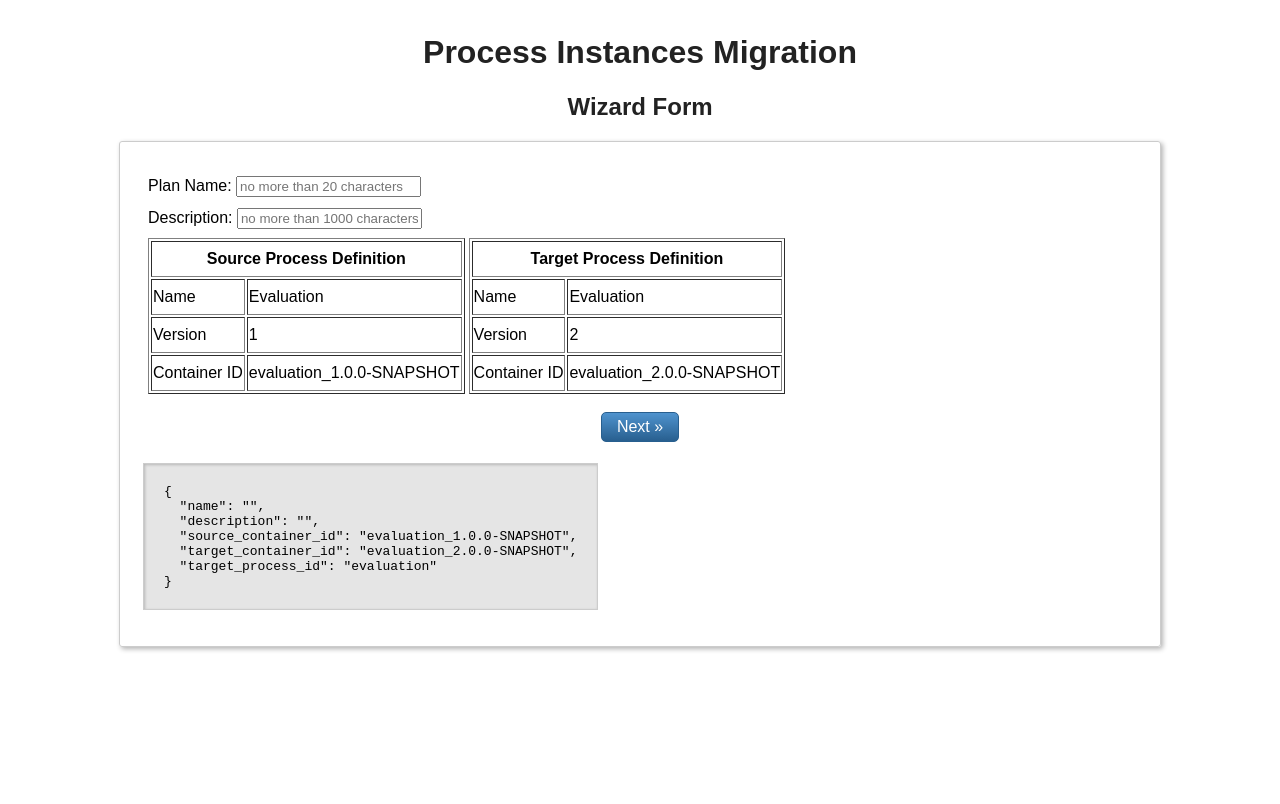
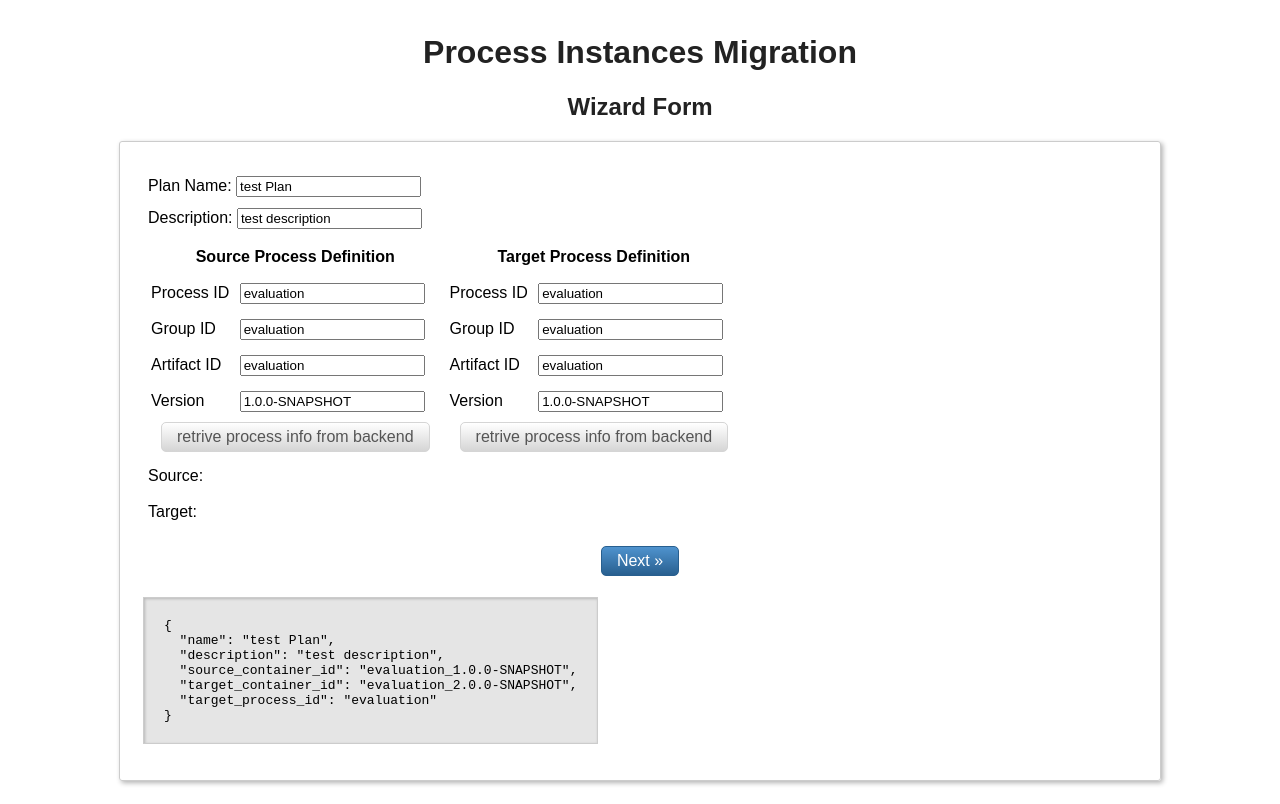
Before and after one commit to calvinzhuca/instance-gui, a React app: page / in a window 1280 px wide. Built offline with nearby package versions, Linux system fonts and the light colour scheme; the HTML template or start-up script is replaced by a standard one.

Commit message:
using real data instead of fake one

```diff
--- a/package.json
+++ b/package.json
@@ -26,6 +26,7 @@
     "@babel/core": "^7.0.0",
     "@babel/preset-env": "^7.0.0",
     "@babel/preset-react": "^7.0.0",
+    "axios": "^0.18.0",
     "babel-loader": "^8.0.0",
     "express": "^4.16.3",
     "final-form": "^4.10.0",
--- a/src/component/DefinitionMappingTable.js
+++ b/src/component/DefinitionMappingTable.js
@@ -22,6 +22,10 @@ export default class DefinitionMappingTable extends Component {
     this.handleSourceDiagramButtonClick = this.handleSourceDiagramButtonClick.bind(this);
     this.handleTargetDiagramButtonClick = this.handleTargetDiagramButtonClick.bind(this);
     this.handleMapButtonClick = this.handleMapButtonClick.bind(this);
+
+    console.log("this.props.sourceInfo.nodesForDropdown " + this.props.sourceInfo.nodesForDropdown);
+    console.log("this.props.targetInfo.nodesForDropdown " + this.props.targetInfo.nodesForDropdown);
+
   }
 
 
@@ -105,32 +109,23 @@ export default class DefinitionMappingTable extends Component {
 
   render() {
 
-    const sourceProcessDefinitions = [
-      { name: 'Name', value: 'Evaluation' },
-      { name: 'Version', value: '1' },
-      { name: 'Project/Container ID', value: 'evaluation_1.0.0-SNAPSHOT' },
-    ];
 
-    const targetProcessDefinitions = [
-      { name: 'Name', value: 'Evaluation' },
-      { name: 'Version', value: '2' },
-      { name: 'Project/Container ID', value: 'evaluation_2.0.0-SNAPSHOT' },
-    ];
+   const values = this.props.sourceInfo.values;
+   const labels = this.props.sourceInfo.labels;
+   const sourceNode = [];
+   for (var i = 0; i < values.length; i++){
+       sourceNode.push({value:values[i],label:labels[i]});
+   }
 
+   //const sourceNode = [{value:'_D3E17247-1D94-47D8-93AD-D645E317B736',label:'Self Evaluation:_D3E17247-1D94-47D8-93AD-D645E317B736'},{value:'_E35438DF-03AF-4D7B-9DCB-30BC70E7E92E',label:'PM Evaluation:_E35438DF-03AF-4D7B-9DCB-30BC70E7E92E'},{value:'_AB431E82-86BC-460F-9D8B-7A7617565B36',label:'HR Evaluation:_AB431E82-86BC-460F-9D8B-7A7617565B36'},{value:'_B8E4DA1E-A62B-49C2-9A94-FEE5F5FD2B4E',label:'Input:_B8E4DA1E-A62B-49C2-9A94-FEE5F5FD2B4E'}];
+   //const targetNode = [{value:'_D3E17247-1D94-47D8-93AD-D645E317B736',label:'Self Evaluation:_D3E17247-1D94-47D8-93AD-D645E317B736'},{value:'_E35438DF-03AF-4D7B-9DCB-30BC70E7E92E',label:'PM Evaluation:_E35438DF-03AF-4D7B-9DCB-30BC70E7E92E'},{value:'_AB431E82-86BC-460F-9D8B-7A7617565B36',label:'HR Evaluation:_AB431E82-86BC-460F-9D8B-7A7617565B36'},{value:'_B8E4DA1E-A62B-49C2-9A94-FEE5F5FD2B4E',label:'Input:_B8E4DA1E-A62B-49C2-9A94-FEE5F5FD2B4E'}];
+   const targetValues = this.props.targetInfo.values;
+   const targetLabels = this.props.targetInfo.labels;
+   const targetNode = [];
+   for (var i = 0; i < values.length; i++){
+       targetNode.push({value:targetValues[i],label:targetLabels[i]});
+   }
 
-    const sourceNode = [
-      { value: '_D3E17247-1D94-47D8-93AD-D645E317B736', label: 'Self Evaluation:_D3E17247-1D94-47D8-93AD-D645E317B736' },
-      { value: '_E35438DF-03AF-4D7B-9DCB-30BC70E7E92E', label: 'PM Evaluation:_E35438DF-03AF-4D7B-9DCB-30BC70E7E92E' },
-      { value: '_AB431E82-86BC-460F-9D8B-7A7617565B36', label: 'HR Evaluation:_AB431E82-86BC-460F-9D8B-7A7617565B36'}
-
-    ];
-
-    const targetNode = [
-      { value: '_D3E17247-1D94-47D8-93AD-D645E317B736', label: 'Self Evaluation:_D3E17247-1D94-47D8-93AD-D645E317B736' },
-      { value: '_E35438DF-03AF-4D7B-9DCB-30BC70E7E92E', label: 'PM Evaluation:_E35438DF-03AF-4D7B-9DCB-30BC70E7E92E' },
-      { value: '_AB431E82-86BC-460F-9D8B-7A7617565B36', label: 'HR Evaluation:_AB431E82-86BC-460F-9D8B-7A7617565B36'},
-      { value: '_B8E4DA1E-A62B-49C2-9A94-FEE5F5FD2B4E', label: 'Input:_B8E4DA1E-A62B-49C2-9A94-FEE5F5FD2B4E'}
-    ];
 
     return (
 
@@ -195,6 +190,8 @@ export default class DefinitionMappingTable extends Component {
 
             sourceDiagramshown={this.state.sourceDiagramshown}
             targetDiagramshown={this.state.targetDiagramshown}
+
+            sourceInfo={this.props.sourceInfo} targetInfo={this.props.targetInfo}
           />
         </td>
       </tr>
--- a/src/component/DefinitionTables.js
+++ b/src/component/DefinitionTables.js
@@ -1,16 +1,17 @@
 import React, { Component } from 'react';
-import { Field } from 'react-final-form'
+import { Field } from 'react-final-form';
+
 
 import * as constants from './WizardConstants';
 import DefinitionTable from "./DefinitionTable";
+import SearchInputTable from "./SearchInputTable";
 
 export default class DefinitionTables extends Component {
     constructor (props) {
       super(props);
-      this.state = {testStr: '11111111111111'
-                  };
+    }
 
-    }
+
 
   render() {
 
@@ -59,9 +60,27 @@ export default class DefinitionTables extends Component {
 
               </td>
             </tr>
+
+
             <tr>
-              <td><DefinitionTable definitions={sourceProcessDefinitions} tableHeader="Source Process Definition" /></td>
-              <td><DefinitionTable definitions={targetProcessDefinitions} tableHeader="Target Process Definition"/></td>
+              <td>
+                    <SearchInputTable tableHeader="Source Process Definition"
+                        onClick={this.props.retriveSourceInfo}
+                    />
+              </td>
+              <td>
+                    <SearchInputTable tableHeader="Target Process Definition"
+                        onClick={this.props.retriveTargetInfo}
+                    />
+              </td>
+            </tr>
+            <tr>
+              <td>Source: </td>
+              <td>{this.props.sourceInfo.processId}</td>
+            </tr>
+            <tr>
+              <td>Target: </td>
+              <td>{this.props.targetInfo.processId}</td>
             </tr>
           </tbody>
         </table>
--- /dev/null
+++ b/src/component/SearchInputTable.js
@@ -0,0 +1,106 @@
+import React, { Component } from 'react';
+
+
+import DefinitionRow from "./DefinitionRow";
+
+export default class SearchInputTable extends Component {
+    constructor (props) {
+      super(props);
+      this.state = {
+          processId: 'evaluation',
+          groupId: 'evaluation',
+          artifactId: 'evaluation',
+          version: '1.0.0-SNAPSHOT',
+      };
+
+    }
+
+    onclick(option) {
+      console.log('!!!!!!!!!!!!!onclick processId' + this.state.processId);
+      this.props.onClick(this.state.processId, this.state.groupId, this.state.artifactId, this.state.version);
+    }
+
+    handleProcessIdChange(event){
+        this.setState({processId: event.target.value});
+    }
+
+    handleGroupIdChange(event){
+        this.setState({groupId: event.target.value});
+    }
+
+    handleArtifactIdChange(event){
+        this.setState({artifactId: event.target.value});
+    }
+
+    handleVersionChange(event){
+        this.setState({version: event.target.value});
+    }
+
+
+  render() {
+
+    return (
+      <div>
+
+      <table border="0" cellPadding="1">
+        <thead>
+          <tr>
+            <th colSpan="2" >{this.props.tableHeader}</th>
+
+          </tr>
+        </thead>
+        <tbody>
+            <tr>
+                <td>
+                    Process ID
+                </td>
+                <td>
+                    <input type="text" name="processId" value={this.state.processId} onChange={ (e) => this.handleProcessIdChange(e) }/>
+
+                </td>
+            </tr>
+            <tr>
+                <td>
+                    Group ID
+                </td>
+                <td>
+                    <input type="text" name="groupId" value={this.state.groupId} onChange={ (e) => this.handleGroupIdChange(e) }/>
+
+                </td>
+            </tr>
+            <tr>
+                <td>
+                    Artifact ID
+                </td>
+                <td>
+                    <input type="text" name="artifactId" value={this.state.artifactId} onChange={ (e) => this.handleArtifactIdChange(e) }/>
+
+                </td>
+            </tr>
+            <tr>
+                <td>
+                    Version
+                </td>
+                <td>
+                    <input type="text" name="version" value={this.state.version} onChange={ (e) => this.handleVersionChange(e) }/>
+
+                </td>
+            </tr>
+
+            <tr>
+                <td colSpan="2">
+                    <button type="button" onClick={() => this.onclick()}>
+                      retrive process info from backend
+                    </button>
+                </td>
+
+            </tr>
+
+
+
+        </tbody>
+      </table>
+      </div>
+    );
+  }
+}
--- a/src/component/SvgControllerPan.js
+++ b/src/component/SvgControllerPan.js
@@ -29,7 +29,7 @@ export default class SvgControllerPan extends Component {
                       onMouseMove={event => console.log('move', event.x, event.y)}
                       onMouseDown={event => console.log('down', event.x, event.y)}>
 
-                          <svg width='800' height='400'>
+                          <svg width='1500' height='900'>
                               <SvgLoader svgXML={this.props.svgcontents} style={{width:'100%', height:'20%', border:'solid 0px'}}>
                                     <SvgProxy selector={this.props.previousSelector} fill="black"/>
                                     <SvgProxy selector={this.props.currentSelector} fill="red"/>
--- a/src/component/WizardForm.js
+++ b/src/component/WizardForm.js
@@ -1,14 +1,63 @@
 import React, { Component } from 'react';
 import { render } from 'react-dom'
 import { Field } from 'react-final-form'
+
+import axios from 'axios';
+
 import Wizard from "./Wizard"
 import Styles from './WizardFormStyles'
+
 
 import DefinitionTables from "./DefinitionTables";
 import DefinitionMappingTable from "./DefinitionMappingTable";
 
 
 export default class WizardForm extends Component {
+
+    constructor (props) {
+      super(props);
+      this.state = {
+          sourceInfo: '',
+          targetInfo: ''
+                  };
+     this.retriveSourceInfo = this.retriveSourceInfo.bind(this);
+     this.retriveTargetInfo = this.retriveTargetInfo.bind(this);
+    }
+
+    retriveSourceInfo(processId, groupId, artifactId, version){
+        //console.log("!!!!!!!!!!!!!retriveSourceInfo processId" + processId);
+
+        axios.get('http://localhost:8080/backend', {
+            params: {
+                processId: processId,
+                groupId: groupId,
+                artifactId: artifactId,
+                version: version
+            }
+        }).then (res => {
+            const sourceInfo = res.data;
+            this.setState({sourceInfo});
+        })
+
+    }
+
+    retriveTargetInfo(processId, groupId, artifactId, version){
+        //console.log("!!!!!!!!!!!!!retriveTargetInfo processId" + processId);
+
+        axios.get('http://localhost:8080/backend', {
+            params: {
+                processId: processId,
+                groupId: groupId,
+                artifactId: artifactId,
+                version: version
+            }
+        }).then (res => {
+            const targetInfo = res.data;
+            this.setState({targetInfo});
+        })
+
+    }
+
   render() {
     const sleep = ms => new Promise(resolve => setTimeout(resolve, ms))
 
@@ -35,8 +84,8 @@ export default class WizardForm extends Component {
         <h2>Wizard Form</h2>
 
         <Wizard
-          initialValues={{ name: "",
-            description: "",
+          initialValues={{ name: "test Plan",
+            description: "test description",
             source_container_id: "evaluation_1.0.0-SNAPSHOT",
             target_container_id: "evaluation_2.0.0-SNAPSHOT",
             target_process_id: "evaluation"
@@ -44,10 +93,15 @@ export default class WizardForm extends Component {
           onSubmit={onSubmit}
         >
           <Wizard.Page>
-            <DefinitionTables/>
+              <DefinitionTables
+                    retriveSourceInfo={this.retriveSourceInfo} retriveTargetInfo={this.retriveTargetInfo}
+                    sourceInfo={this.state.sourceInfo} targetInfo={this.state.targetInfo}
+              />
           </Wizard.Page>
           <Wizard.Page>
-              <DefinitionMappingTable />
+              <DefinitionMappingTable
+                    sourceInfo={this.state.sourceInfo} targetInfo={this.state.targetInfo}
+              />
           </Wizard.Page>
           <Wizard.Page>
               <h2>Please review this plan before submit to Process Instances Migration Service</h2>
```
Also changed, not shown: src/component/DefinitionDiagrams.js (+6 -4 lines), 1 other file (tests, documents, lock files or other folders).
